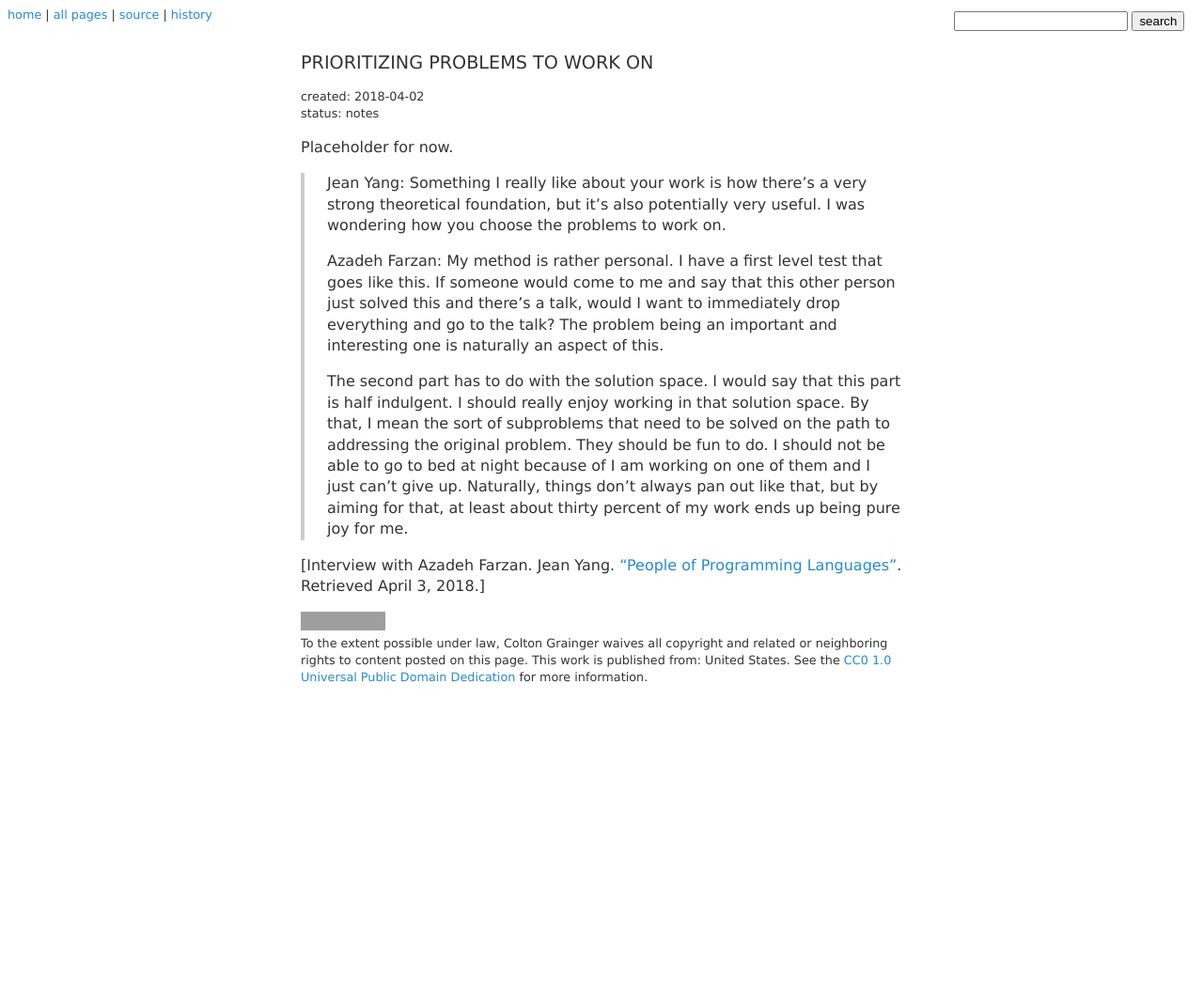
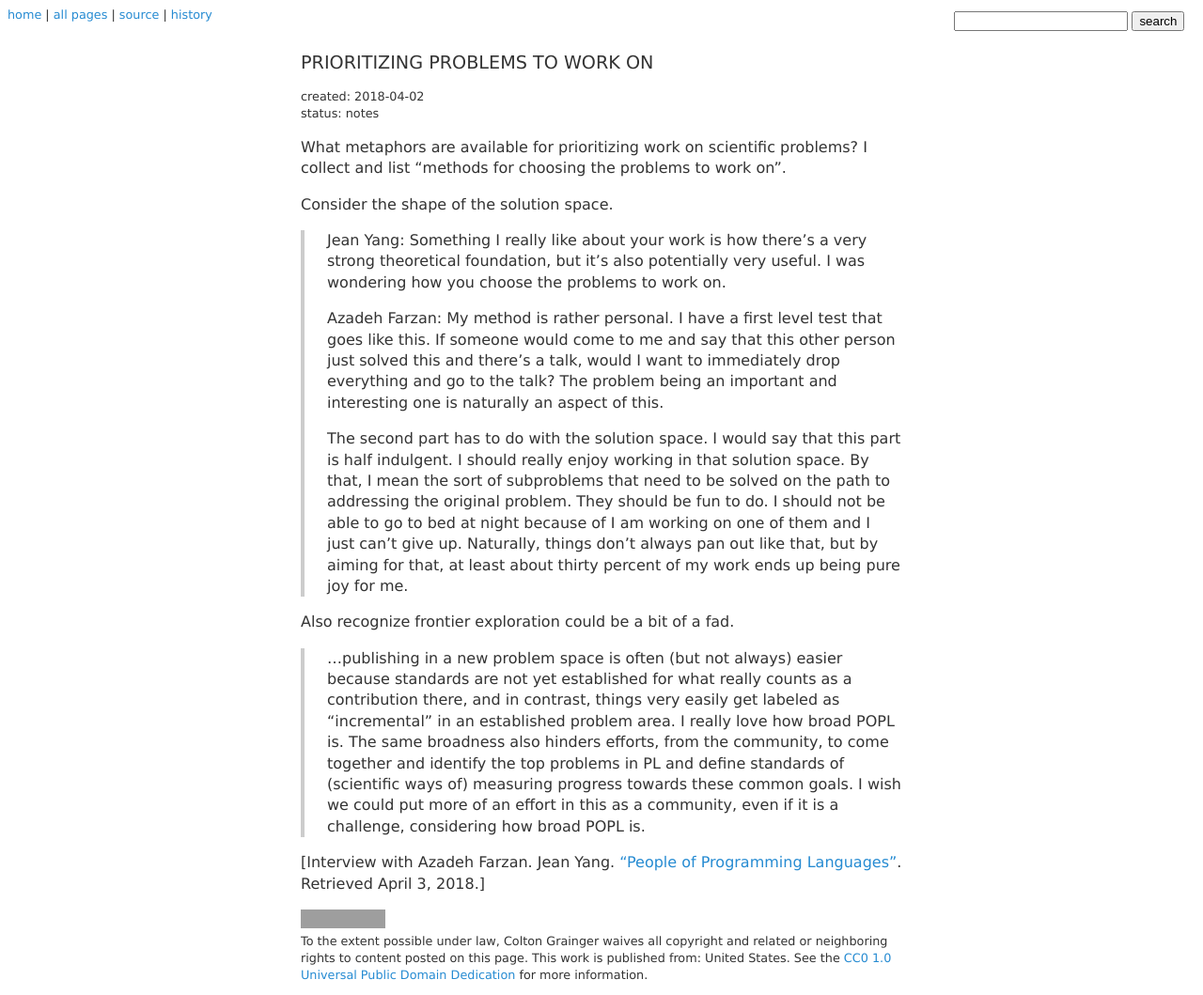
Before and after one commit to coltongrainger/blog, a Jekyll site: the page built from _posts/2018-04-02-prioritizing.md, in a window 1280 px wide. Shown: the whole page at 94% size. Built offline with Jekyll 4.4.1, drawn with Linux system fonts in a browser that asks for light colours; our own code applies the rules of GitHub Pages for plain Markdown files; before the commit the page ends 900 px from its top, so only the background shows below that; grey boxes are pictures that could not be loaded.

Commit message:
more on shape of solution space

```diff
--- a/_posts/2018-04-02-prioritizing.md
+++ b/_posts/2018-04-02-prioritizing.md
@@ -5,7 +5,10 @@ date: 2018-04-02
 status: notes
 ---
 
-Placeholder for now.
+What metaphors are available for prioritizing work on scientific problems? I
+collect and list "methods for choosing the problems to work on".
+
+Consider the shape of the solution space.
 
 > Jean Yang: Something I really like about your work is how there's a very strong theoretical foundation, but it's also potentially very useful. I was wondering how you choose the problems to work on.
 >
@@ -13,4 +16,8 @@ Placeholder for now.
 >
 > The second part has to do with the solution space. I would say that this part is half indulgent. I should really enjoy working in that solution space. By that, I mean the sort of subproblems that need to be solved on the path to addressing the original problem. They should be fun to do. I should not be able to go to bed at night because of I am working on one of them and I just can’t give up. Naturally, things don’t always pan out like that, but by aiming for that, at least about thirty percent of my work ends up being pure joy for me.
 
+Also recognize frontier exploration could be a bit of a fad.
+
+> ...publishing in a new problem space is often (but not always) easier because standards are not yet established for what really counts as a contribution there, and in contrast, things very easily get labeled as “incremental” in an established problem area. I really love how broad POPL is. The same broadness also hinders efforts, from the community, to come together and identify the top problems in PL and define standards of (scientific ways of) measuring progress towards these common goals. I wish we could put more of an effort in this as a community, even if it is a challenge, considering how broad POPL is.
+
 [Interview with Azadeh Farzan. Jean Yang. [“People of Programming Languages”](https://www.cs.cmu.edu/~popl-interviews/farzan.html). Retrieved April 3, 2018.]
```
